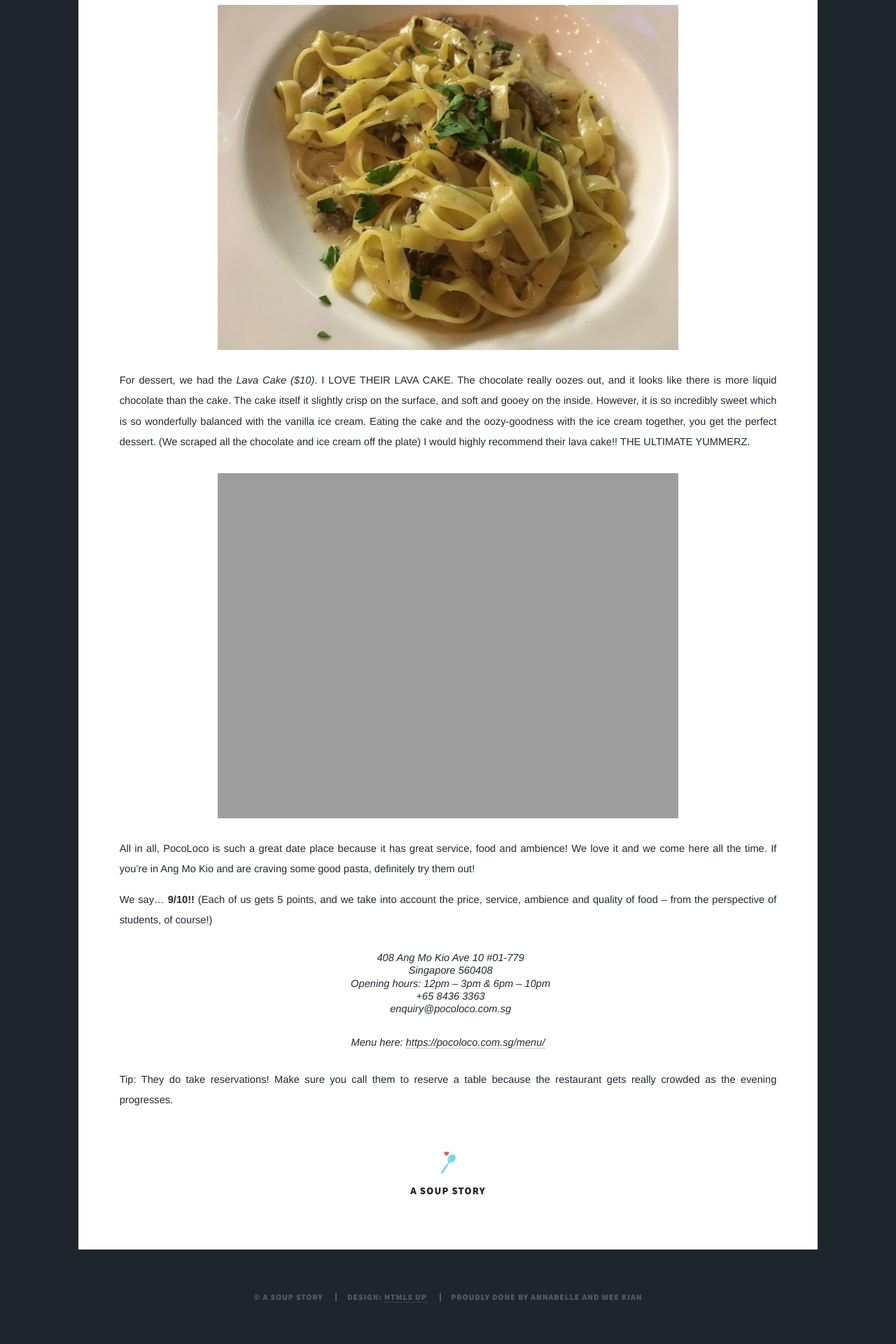
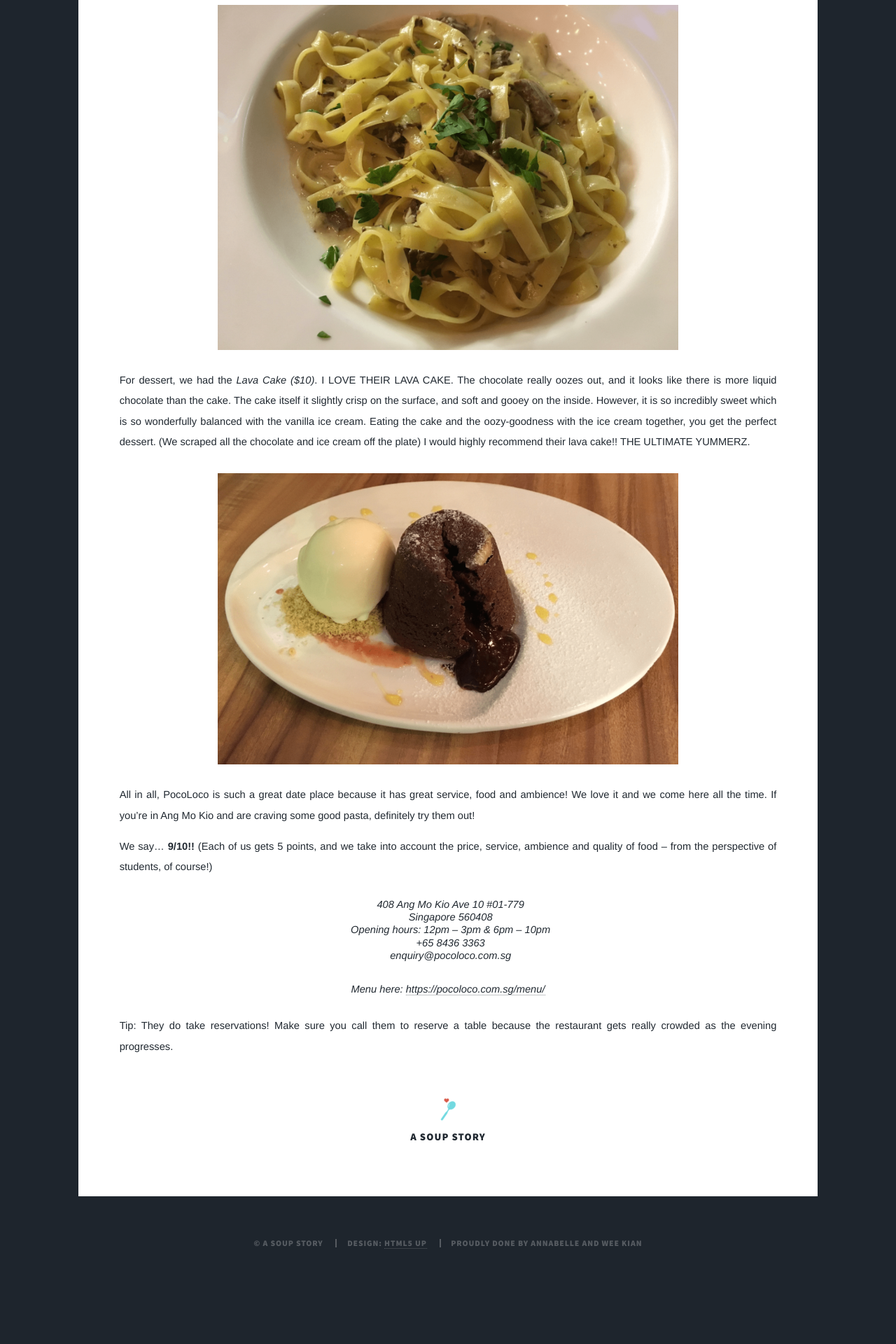
Before and after one commit to weekian/a-soup-story, a Jekyll site: the page built from _posts/2017-7-1-pocoloco.md, in a window 1280 px wide. Shown: the part 3297-5217 px from the top of the page at 70% size. Built offline with Jekyll 4.4.1, drawn with Linux system fonts in a browser that asks for light colours; our own code applies the rules of GitHub Pages for plain Markdown files; comment, search, counter and statistics services are not loaded; after the commit the page ends 5141 px from its top, so only the background shows below that.

Commit message:
Removed extra quotation

```diff
--- a/_posts/2017-7-1-pocoloco.md
+++ b/_posts/2017-7-1-pocoloco.md
@@ -38,7 +38,7 @@ I’m glad I got the <span class="dish">Manzo ($12)</span>, which is essentially
 
 For dessert, we had the <span class="dish">Lava Cake ($10)</span>. I LOVE THEIR LAVA CAKE. The chocolate really oozes out, and it looks like there is more liquid chocolate than the cake. The cake itself it slightly crisp on the surface, and soft and gooey on the inside. However, it is so incredibly sweet which is so wonderfully balanced with the vanilla ice cream. Eating the cake and the oozy-goodness with the ice cream together, you get the perfect dessert. (We scraped all the chocolate and ice cream off the plate) I would highly recommend their lava cake!! THE ULTIMATE YUMMERZ.
 
-<div class="image main post"><img src="'/assets/images/2017-7-1-pocoloco_5.png'" alt="" /></div>
+<div class="image main post"><img src='/assets/images/2017-7-1-pocoloco_5.png' alt="" /></div>
 
 All in all, PocoLoco is such a great date place because it has great service, food and ambience! We love it and we come here all the time. If you’re in Ang Mo Kio and are craving some good pasta, definitely try them out!
 
```
